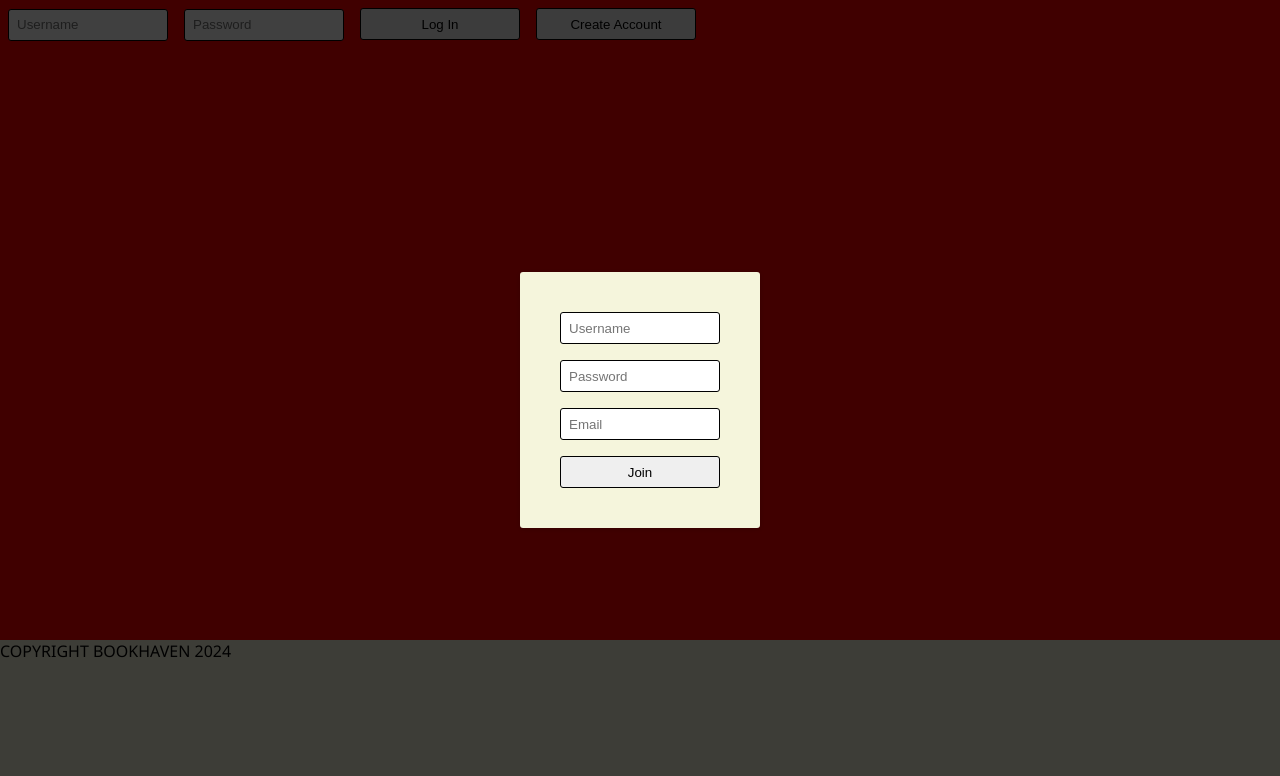
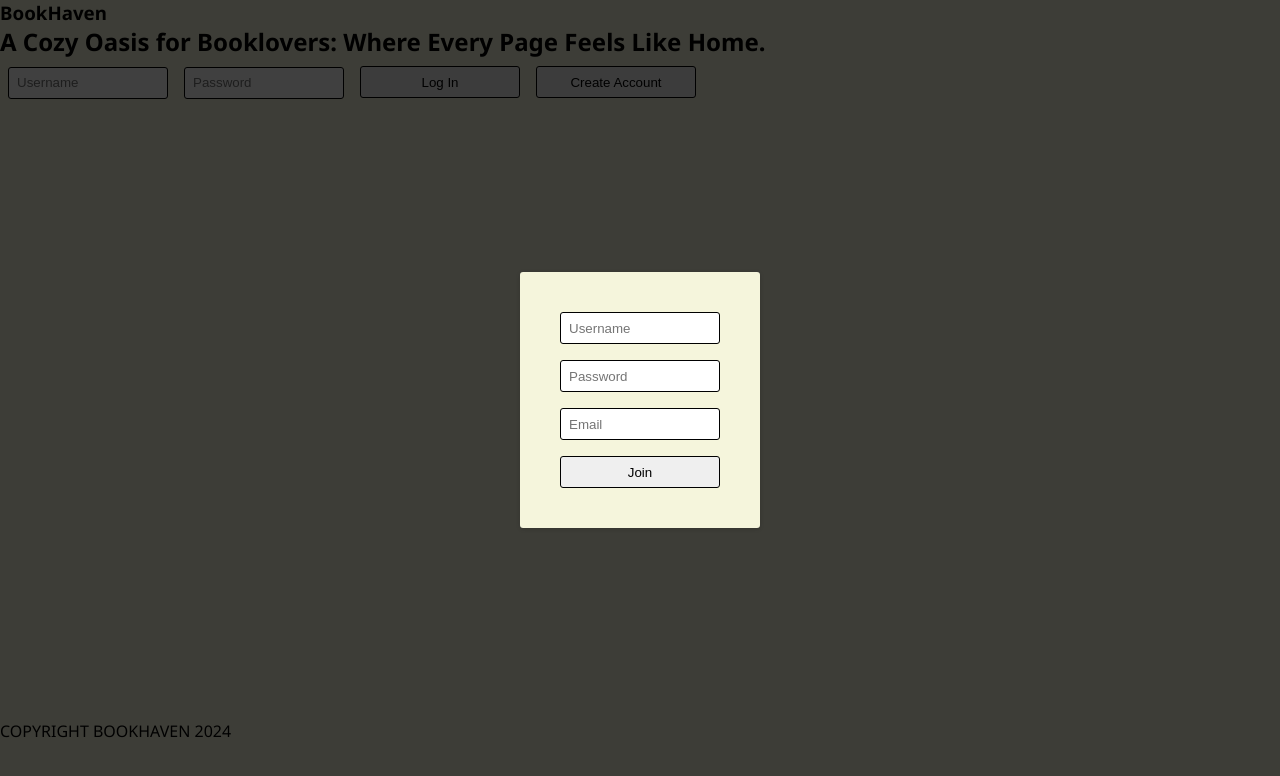
Before and after one commit to jonas-rahlin/BookHaven, a plain HTML site: page frontend/index.html in a window 1280 px wide. Drawn offline with nearby package versions, Linux system fonts and the light colour scheme; no server answers.

Commit message:
added headings creation for login

```diff
--- a/frontend/index.js
+++ b/frontend/index.js
@@ -79,17 +79,34 @@ const generateLoginDOM = () => {
     const article = document.createElement("article");
     article.setAttribute("id", "login");
 
+    //Headings Container
+    const headings = document.createElement("div");
+    article.setAttribute("id", "headings");
+    article.appendChild(headings);
+
+    //Heading 1
+    const h1 = document.createElement("h1");
+    h1.textContent = "BookHaven";
+    headings.appendChild(h1);
+
+    //Heading 2
+    const h2 = document.createElement("h2");
+    h2.textContent = "A Cozy Oasis for Booklovers: Where Every Page Feels Like Home.";
+    headings.appendChild(h2);
+
     //Username
     const usernameInput = document.createElement("input");
     usernameInput.setAttribute("type", "text");
     usernameInput.setAttribute("id", "login_username");
     usernameInput.setAttribute("placeholder", "Username");
+    article.appendChild(usernameInput);
 
     //Password
     const passwordInput = document.createElement("input");
     passwordInput.setAttribute("type", "password");
     passwordInput.setAttribute("id", "login_password");
     passwordInput.setAttribute("placeholder", "Password");
+    article.appendChild(passwordInput);
 
     //Login Btn
     const loginBtn = document.createElement("button");
@@ -100,6 +117,7 @@ const generateLoginDOM = () => {
         console.log("working...");
         login();
     });
+    article.appendChild(loginBtn);
 
     const registerBtn = document.createElement("button");
     registerBtn.setAttribute("type", "button");
@@ -108,13 +126,9 @@ const generateLoginDOM = () => {
     registerBtn.addEventListener("click", ()=> {
         generateRegisterDOM();
     });
+    article.appendChild(registerBtn);
 
     //Append Elements
-    article.appendChild(usernameInput);
-    article.appendChild(passwordInput);
-    article.appendChild(loginBtn);
-    article.appendChild(registerBtn);
-
     loginSection.appendChild(article);
 }
 
--- a/frontend/style.css
+++ b/frontend/style.css
@@ -34,8 +34,7 @@ nav {
 
 #loginSection {
   width: 100%;
-  background-color: red;
-  height: 80vh;
+  height: 90vh;
 }
 
 #loginSection .wrapper {
```
